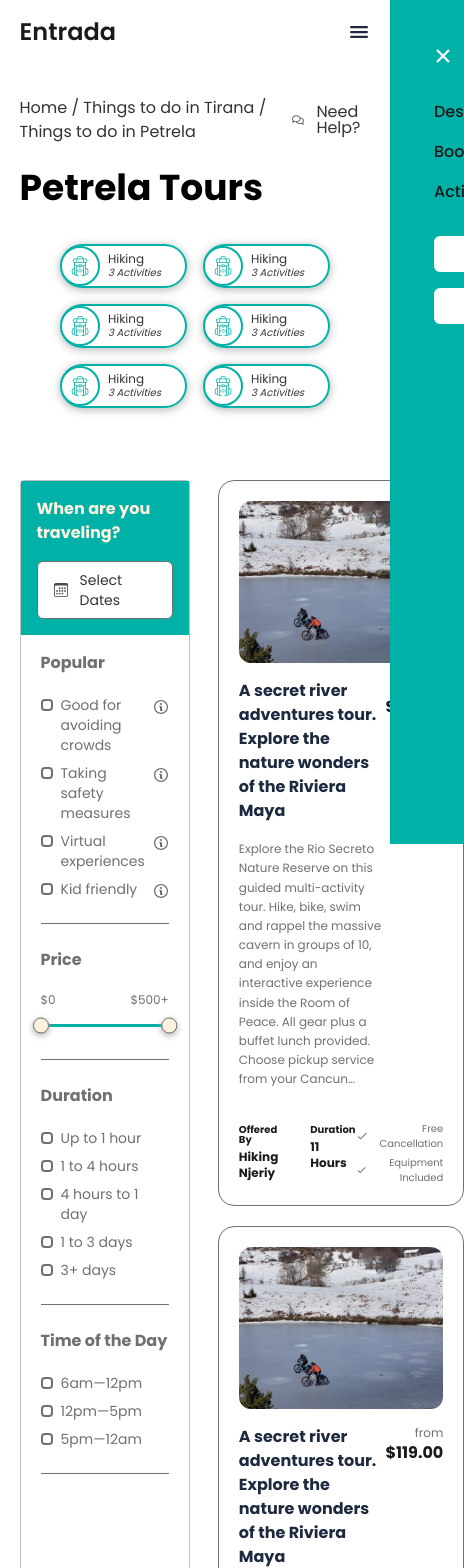
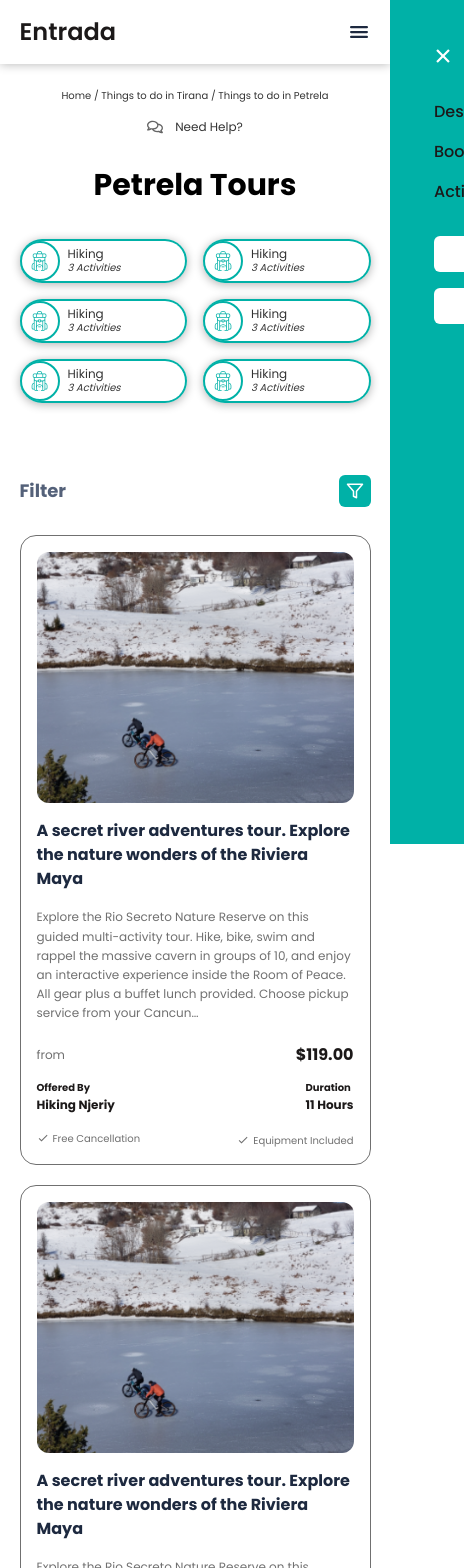
Before and after one commit to abdullahmehboob20s/Entrada-web, a Next.js app: page /search in a window 390 px wide. Shown: the top 1568 px of the page, 464 px wide, since content can reach past the window. Built offline with nearby package versions, Linux system fonts and the light colour scheme.

Commit message:
search page done for desktop and mobile

```diff
--- a/components/CheckBoxWithTitle.tsx
+++ b/components/CheckBoxWithTitle.tsx
@@ -13,17 +13,17 @@ interface Props {
 function CheckBoxWithTitle(props: Props) {
   return (
     <div className="flex items-start space-x-2 text-base">
-      <div className="mt-[.26em]">
+      <div className="">
         <Checkbox type="checkbox" name={props.name} id={props.id} />
       </div>
       <label
         htmlFor={props.id}
-        className="text-sm xl:text-base cursor-pointer -text-gray flex-1"
+        className="text-sm xl:text-base mt-[-.1em] xl:mt-[-.2em] cursor-pointer -text-gray flex-1"
       >
         {props.title}
       </label>
       {props.info ? (
-        <div className="flex mt-[.26em]">
+        <div className="flex">
           <GoInfo className="-text-gray text-base xl:text-lg" />
         </div>
       ) : null}
--- a/components/Checkbox.tsx
+++ b/components/Checkbox.tsx
@@ -13,7 +13,7 @@ function Checkbox(props: Props) {
       type={type}
       name={name ? name : ""}
       id={id}
-      className="checkbox-input appearance-none w-3 xl:w-4 min-w-[12px] xl:min-w-[1rem] h-3 xl:h-4 bg-transparent border-2 -border-gray rounded cursor-pointer relative flex items-center justify-center"
+      className="checkbox-input appearance-none w-4 min-w-[1rem] h-4 bg-transparent border-2 -border-gray rounded cursor-pointer relative flex items-center justify-center"
     />
   );
 }
--- a/components/Navigator.tsx
+++ b/components/Navigator.tsx
@@ -7,11 +7,13 @@ interface Props {
 
 function Navigator(props: Props) {
   return (
-    <div className="container flex items-center justify-between">
-      <div className="text-base text-black opacity-80">{props.title}</div>
+    <div className="container flex flex-col sm:flex-row space-y-4 sm:space-y-0 items-center justify-between">
+      <div className="text-[10px] lg:text-sm xl:text-base text-black opacity-80 text-center sm:text-left">
+        {props.title}
+      </div>
       <div className="flex items-center space-x-3">
-        <FaRegComments className="text-black opacity-60 text-xl" />
-        <p className="text-base text-black opacity-80 leading-[1]">
+        <FaRegComments className="text-black opacity-60 text-base lg:text-lg xl:text-xl" />
+        <p className="text-xs lg:text-sm xl:text-base text-black opacity-80 leading-[1]">
           Need Help?
         </p>
       </div>
--- a/components/TravelingOptions.tsx
+++ b/components/TravelingOptions.tsx
@@ -1,12 +1,59 @@
-import React from "react";
+import OutsideClickDetector from "hooks/OutsideClickDetector";
+import React, { useEffect, useState } from "react";
 import { BsCalendar3 } from "react-icons/bs";
+import { FiFilter } from "react-icons/fi";
 import CheckBoxWithTitle from "./CheckBoxWithTitle";
 import TwoThumbs from "./TwoThumbs";
+import { IoClose } from "react-icons/io5";
 
 function TravelingOptions() {
+  const [isFilterOpen, setIsFilterOpen] = useState(false);
+  const filterRef = OutsideClickDetector(() => setIsFilterOpen(false));
+
+  useEffect(() => {
+    if (isFilterOpen) {
+      document.body.style.overflowY = "hidden";
+    } else {
+      document.body.style.overflowY = "scroll";
+    }
+  }, [isFilterOpen]);
+
   return (
-    <div className="TravelingOptions border-[1px] border-[#BFBFBF] rounded">
-      <div className="-bg-green py-4 px-4 xl:px-6 mb-2">
+    <div>
+      <div className="flex items-center justify-between xl:hidden">
+        <h1 className="text-lg -text-blue font-bold">Filter</h1>
+
+        <button
+          className="w-8 h-8 -bg-green rounded-md flex items-center justify-center"
+          onClick={() => setIsFilterOpen((val) => !val)}
+        >
+          <FiFilter className="text-white text-lg" />
+        </button>
+      </div>
+
+      <div
+        className={`w-full h-screen xl:h-auto fixed xl:static top-0 left-0 flex justify-start z-[140] ${
+          isFilterOpen
+            ? "pointer-events-auto overflow-y-scroll xl:overflow-y-auto"
+            : "pointer-events-none xl:pointer-events-auto overflow-y-hidden xl:overflow-y-auto"
+        }`}
+      >
+        <div
+          ref={filterRef}
+          className={`TravelingOptions xl:border-[1px] xl:border-[#BFBFBF] rounded h-fit w-72 sm:w-80 xl:w-full bg-white transition-all duration-[.3s] ${
+            isFilterOpen
+              ? "translate-x-0"
+              : "-translate-x-72 sm:-translate-x-80 xl:translate-x-0"
+          }`}
+        >
+          <div className="-bg-green py-4 px-4 xl:px-6 mb-2 relative">
+            <button
+              className="w-fit absolute top-[1rem] right-[1rem] flex xl:hidden"
+              onClick={() => setIsFilterOpen((val) => !val)}
+            >
+              <IoClose className="text-white text-2xl" />
+            </button>
+
             <h2 className="text-base xl:text-xl -text-yellow-200 mb-4 font-bold">
               When are you traveling?
             </h2>
@@ -23,7 +70,7 @@ function TravelingOptions() {
             <div className="cards">
               <h1 className="card-title">Popular</h1>
 
-          <div className="space-y-2">
+              <div className="space-y-3">
                 <CheckBoxWithTitle
                   id="good"
                   type="checkbox"
@@ -59,7 +106,7 @@ function TravelingOptions() {
             <div className="cards">
               <h1 className="card-title">Duration</h1>
 
-          <div className="space-y-2">
+              <div className="space-y-3">
                 <CheckBoxWithTitle
                   id="Up to 1 hour"
                   type="checkbox"
@@ -95,7 +142,7 @@ function TravelingOptions() {
             <div className="cards">
               <h1 className="card-title">Time of the Day</h1>
 
-          <div className="space-y-2">
+              <div className="space-y-3">
                 <CheckBoxWithTitle
                   id="6am—12pm"
                   type="checkbox"
@@ -118,6 +165,12 @@ function TravelingOptions() {
             </div>
           </div>
         </div>
+      </div>
+
+      <div
+        className={`black-screen z-[120] ${isFilterOpen ? "show" : ""}`}
+      ></div>
+    </div>
   );
 }
 
--- a/layouts/Navbar.tsx
+++ b/layouts/Navbar.tsx
@@ -83,7 +83,7 @@ function Navbar({ wrapperClassName, textColor = "-text-black" }: Props) {
           </div>
         </nav>
       </div>
-      <div className={`black-screen ${sidebar ? "show" : null}`}></div>
+      <div className={`black-screen z-[100] ${sidebar ? "show" : null}`}></div>
     </>
   );
 }
--- a/layouts/TravelingAreaCard.tsx
+++ b/layouts/TravelingAreaCard.tsx
@@ -3,7 +3,7 @@ import { MdDone } from "react-icons/md";
 
 function TravelingAreaCard() {
   return (
-    <div className="border-[1px] -border-gray rounded-2xl py-5 px-5 flex flex-col xl:flex-row space-y-4 xl:space-y-0 xl:space-x-6">
+    <div className="border-[1px] -border-gray rounded-2xl p-4 xl:p-5 flex flex-col xl:flex-row space-y-4 xl:space-y-0 xl:space-x-6">
       <div className="flex-[.6]">
         <img
           src="images/place-img.png"
@@ -12,8 +12,8 @@ function TravelingAreaCard() {
         />
       </div>
       <div className="flex-1 flex flex-col justify-center">
-        <div className="mb-8 flex">
-          <div className="w-[70%]">
+        <div className="mb-4 md:mb-8 flex flex-col xl:flex-row space-y-5 xl:space-y-0">
+          <div className="xl:w-[70%]">
             <h2 className="text-base xl:text-lg 2xl:text-xl font-bold -text-blue-300 mb-4">
               A secret river adventures tour. Explore the nature wonders of the
               Riviera Maya
@@ -28,7 +28,7 @@ function TravelingAreaCard() {
             </p>
           </div>
           <div className="flex-1">
-            <div>
+            <div className="flex flex-row xl:flex-col items-center xl:items-end justify-between xl:justify-start">
               <p className="text-xs 2xl:text-sm -text-gray font-normal text-right">
                 from
               </p>
@@ -39,8 +39,8 @@ function TravelingAreaCard() {
           </div>
         </div>
 
-        <div className="flex items-center justify-between">
-          <div className="flex space-x-8">
+        <div className="flex xl:items-center flex-wrap justify-between flex-col xl:flex-row space-y-4 xl:space-y-0">
+          <div className="flex justify-between xl:justify-start space-x-8">
             <div>
               <p className="text-[10px] xl:text-xs mb-1 leading-[1] font-bold">
                 Offered By
@@ -54,15 +54,15 @@ function TravelingAreaCard() {
               <p className="text-xs xl:text-sm font-bold">11 Hours</p>
             </div>
           </div>
-          <div className="space-y-1">
-            <div className="flex items-center justify-end space-x-2">
-              <MdDone className="-text-gray text-base xl:text-xl" />
+          <div className="space-y-1 flex flex-row items-center justify-between xl:flex-col xl:items-end xl:justify-start">
+            <div className="flex items-center justify-end space-x-1 md:space-x-2">
+              <MdDone className="-text-gray text-xs md:text-base xl:text-xl" />
               <p className="text-[10px] xl:text-xs text-right  -text-gray font-normal">
                 Free Cancellation
               </p>
             </div>
-            <div className="flex items-center justify-end space-x-2">
-              <MdDone className="-text-gray text-base xl:text-xl" />
+            <div className="flex items-center justify-end space-x-1 md:space-x-2">
+              <MdDone className="-text-gray text-xs md:text-base xl:text-xl" />
               <p className="text-[10px] xl:text-xs text-right  -text-gray font-normal">
                 Equipment Included
               </p>
--- a/layouts/TravelingDetails.tsx
+++ b/layouts/TravelingDetails.tsx
@@ -4,9 +4,9 @@ import TravelingAreaCard from "./TravelingAreaCard";
 
 function TravelingDetails() {
   return (
-    <div className="container grid grid-cols-[1fr_1fr] xl:grid-cols-[.4fr_1fr] gap-7">
+    <div className="container grid grid-cols-[1fr] xl:grid-cols-[.4fr_1fr] gap-7">
       <TravelingOptions />
-      <div className="grid gap-5">
+      <div className="grid grid-cols-1 sm:grid-cols-2 lg:grid-cols-3 xl:grid-cols-1 gap-5">
         <TravelingAreaCard />
         <TravelingAreaCard />
         <TravelingAreaCard />
--- a/pages/search.tsx
+++ b/pages/search.tsx
@@ -10,21 +10,23 @@ import React from "react";
 function Search() {
   return (
     <div>
-      <div className="mb-8">
-        <Navbar />
+      <div className="mb-6 sm:mb-8 relative z-80">
+        <Navbar wrapperClassName="shadow-[0_0_10px_rgba(0,0,0,.3)]" />
       </div>
-      <div className="mb-6">
+      <div className="mb-8 sm:mb-6">
         <Navigator title="Home / Things to do in Tirana / Things to do in Petrela" />
       </div>
       <div className="mb-7">
         <div className="container">
-          <h1 className="text-4xl font-bold text-black">Petrela Tours</h1>
+          <h1 className="text-3xl xl:text-4xl font-bold text-black text-center sm:text-left">
+            Petrela Tours
+          </h1>
         </div>
       </div>
 
       <div className="mb-16">
         <div className="container">
-          <div className="flex items-center justify-center flex-wrap -mx-2 xl:m-0 xl:justify-between xl:space-x-8">
+          <div className="grid grid-cols-2 sm:flex items-center justify-center flex-wrap -mx-2 xl:m-0 xl:justify-between xl:space-x-8">
             <ActivityCard />
             <ActivityCard />
             <ActivityCard />
--- a/styles/globals.css
+++ b/styles/globals.css
@@ -75,7 +75,6 @@
     width: 100%;
     height: 100%;
     background-color: rgba(0, 0, 0, 0.8);
-    z-index: 101 !important;
     transition: all 0.4s ease;
     opacity: 0;
     pointer-events: none;
```
Lines whose indentation alone changed are shown as unchanged.
